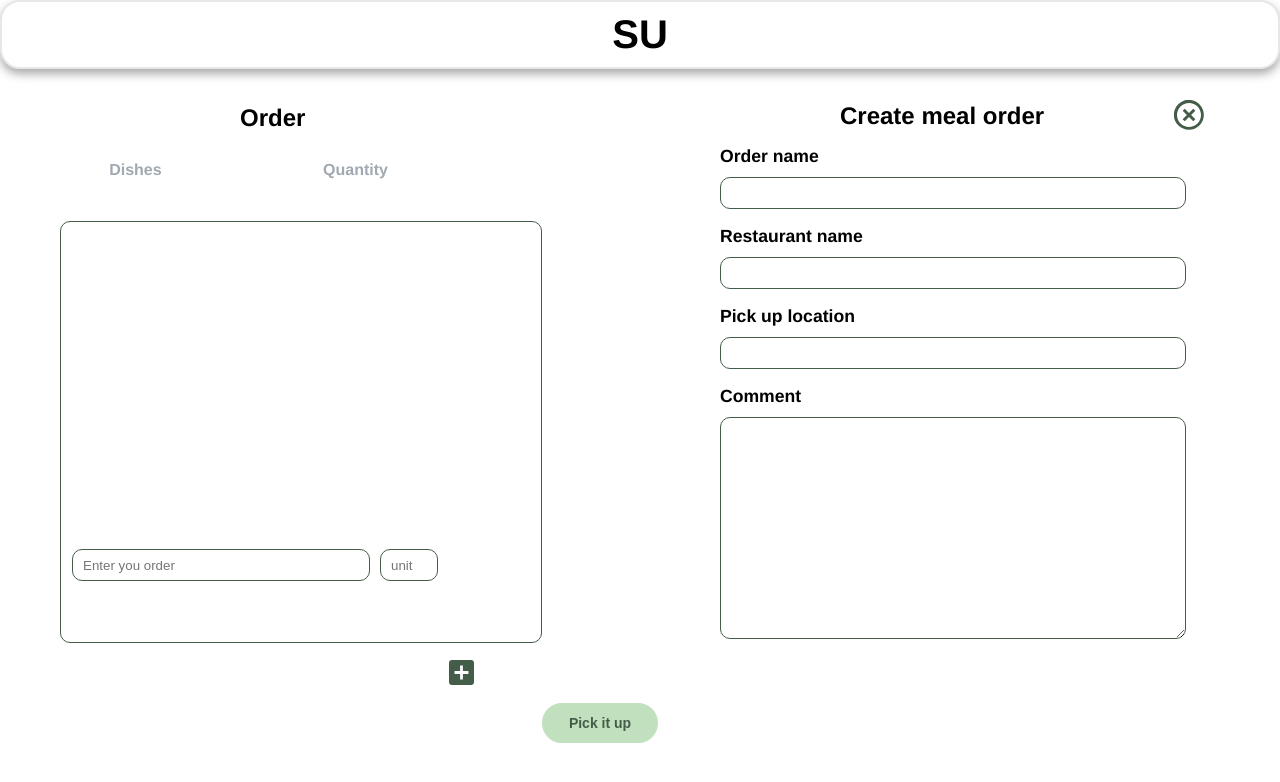
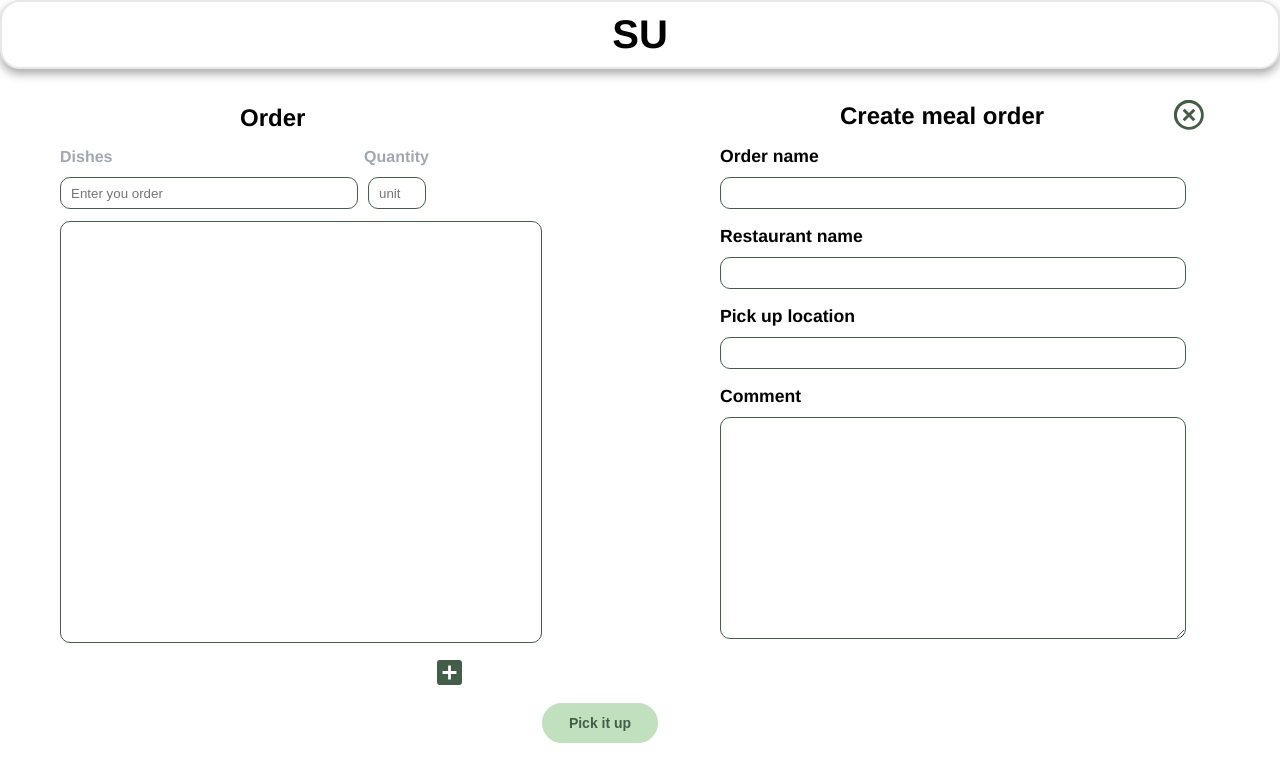
Before and after one commit to Green-Teaz123/Green_, a React (Create React App) app: page /create in a window 1280 px wide. Shown: the top 782 px of the page. Built offline with nearby package versions, Linux system fonts and the light colour scheme.

Commit message:
Tiger Boom

```diff
--- a/src/styles/createOrder.css
+++ b/src/styles/createOrder.css
@@ -194,22 +194,22 @@
         font-size: 150%;
     }
     .add-order .add-order-header #p1{
-        margin-left: 2%;
-        margin-top: -15%;
+        margin-left: -10%;
+        margin-top: -18%;
         font-size: 100%;
     }
     .add-order .add-order-header #p2{
-        margin-right: 30%;
-        margin-top: -15%;
+        margin-right: 20%;
+        margin-top: -18%;
         font-size: 100%;
     }
     .gen-dishes .dishe-name{
-        margin-left: 6%;
-        margin-top: -18%;
+        margin-left: 5%;
+        margin-top: -80%;
         width: 23%;
     }
     .gen-dishes .quantity{
-        margin-top: -18%;
+        margin-top: -80%;
         width: 3%;
     }
     .add-order{
```
